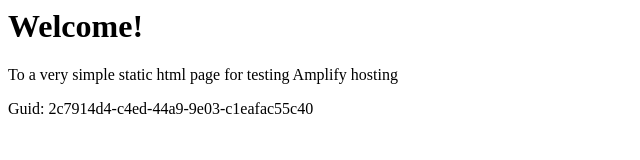
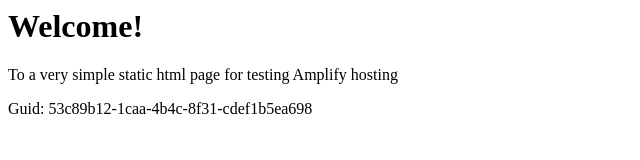
Before and after one commit to aws-aemilia-mxp/Github-PR-Commit-Integration-Test-DoNotTouch-GitHubWebhookPushCanaryTest-v1-preprod-eu-south-1, a website: page src/index.html in a window 1280 px wide. Shown: the full height of the page, 0-640 px from the left. Drawn offline with Linux system fonts and the light colour scheme.

Commit message:
commit from integ tests

```diff
--- a/src/index.html
+++ b/src/index.html
@@ -12,6 +12,6 @@
 <body>
     <h1>Welcome!</h1>
     <p>To a very simple static html page for testing Amplify hosting</p>
-    <p>Guid: 2c7914d4-c4ed-44a9-9e03-c1eafac55c40</p></body>
+    <p>Guid: 53c89b12-1caa-4b4c-8f31-cdef1b5ea698</p></body>
 
 </html>
```
